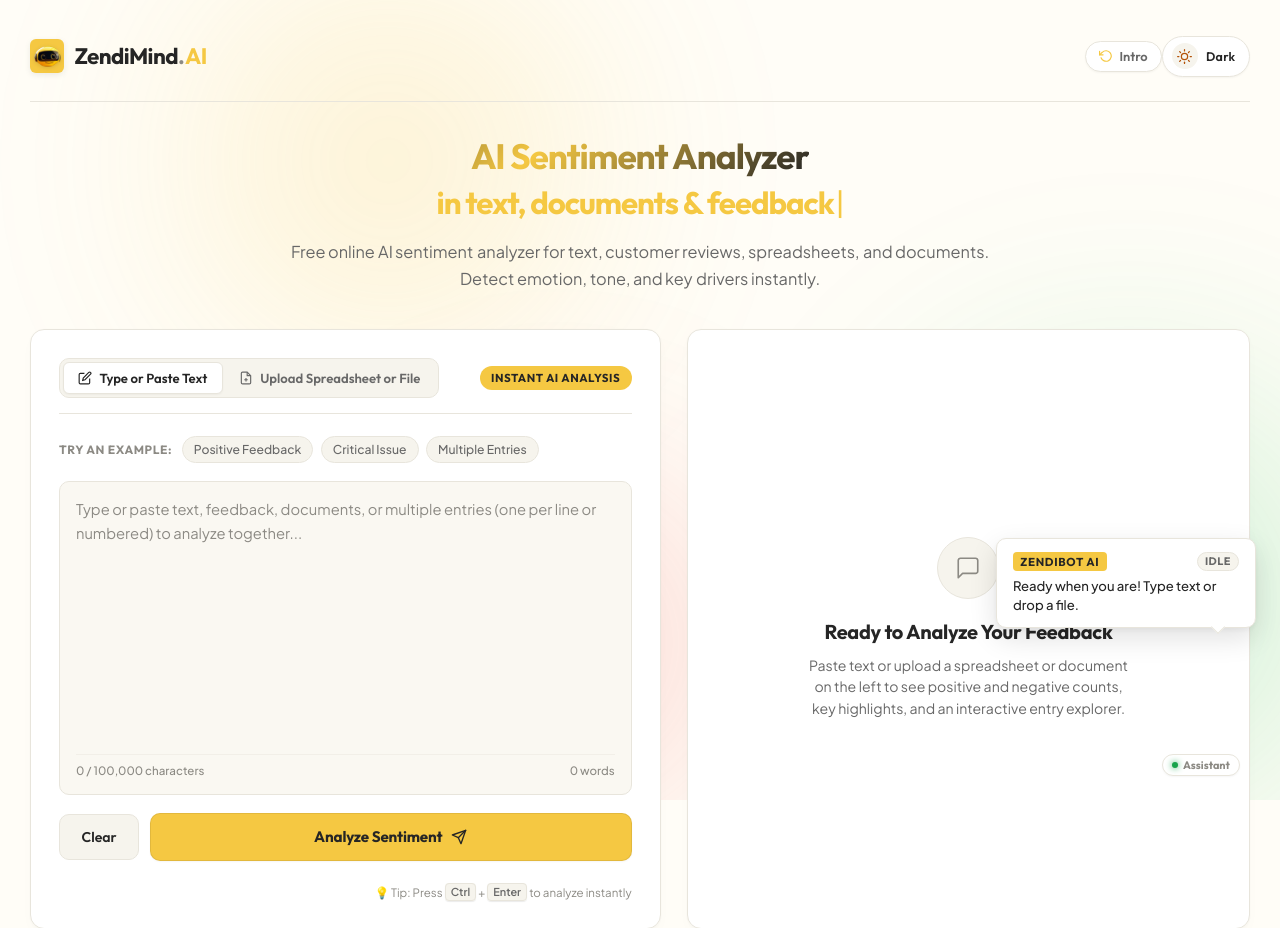
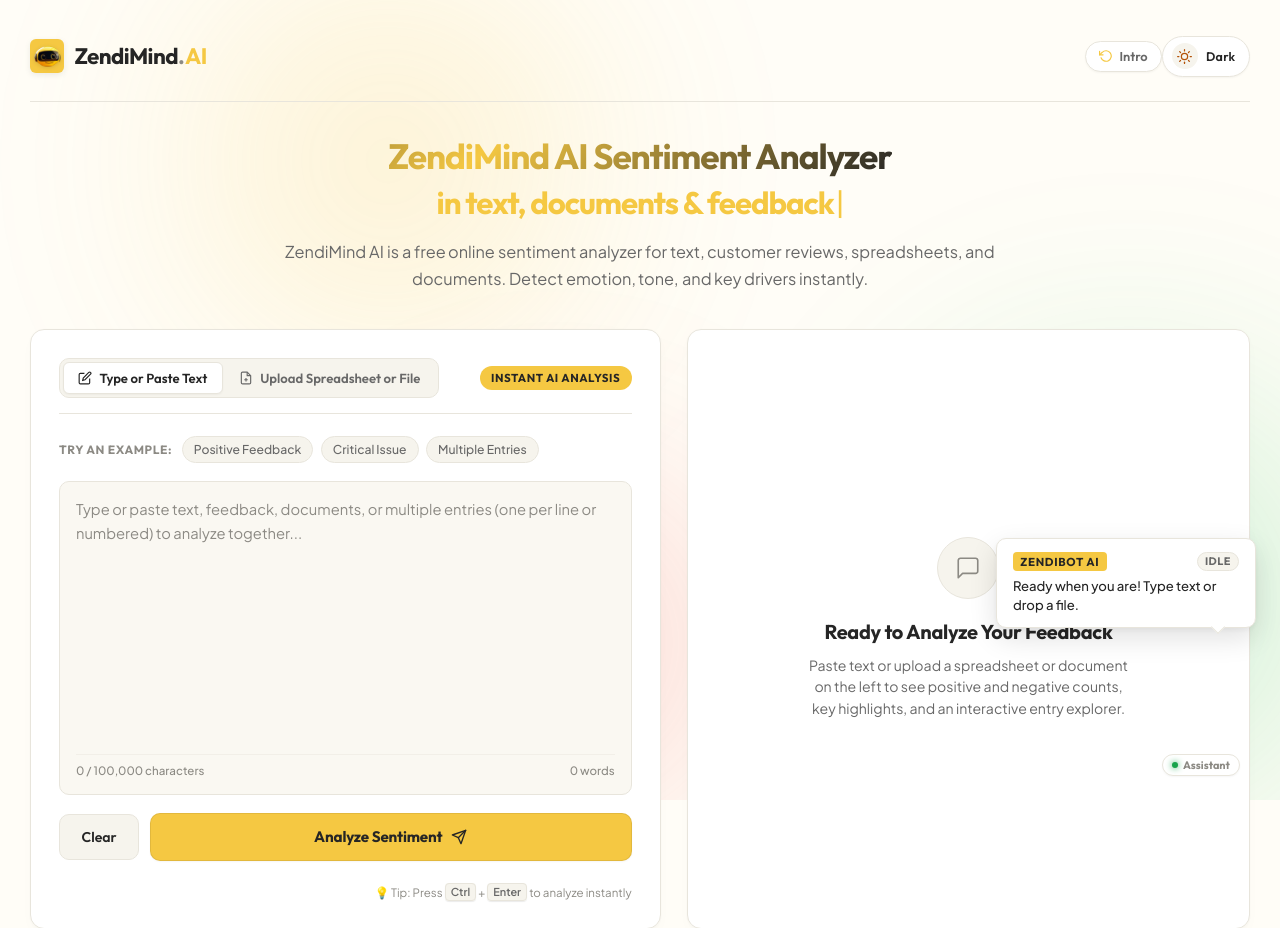
Before and after one commit to Fasee9831/SentiMind-AI, a Flask app: page / in a window 1280 px wide. Shown: the top 928 px of the page. Run offline with Flask 3, Linux system fonts and the light colour scheme; parts of the project's set-up code (start-up, migrations or seed data) failed here and were passed over.

Commit message:
Optimize exact match keywords for 'zendimind ai' in h1, subtitle, keywords, and Schema.org

```diff
--- a/templates/index.html
+++ b/templates/index.html
@@ -6,7 +6,7 @@
     <meta name="google-site-verification" content="I-tjxI4e4tfZHAsxLKF7GgRkcUsgfRpRkP6E92Jtdx4" />
     <meta name="robots" content="index, follow, max-image-preview:large, max-snippet:-1, max-video-preview:-1">
     <meta name="description" content="Real-time sentiment analysis and document intelligence platform. Analyze text, CSV, Excel, PDF, and Word documents.">
-    <meta name="keywords" content="sentiment analyzer, zendimind, free sentiment analyzer, ai sentiment analyzer, sentiment analysis online, sentiment analysis tool, text sentiment analyzer, customer feedback analysis, excel sentiment analysis, document sentiment analyzer">
+    <meta name="keywords" content="zendimind ai, zendimind, zendimind.ai, zendimind sentiment analyzer, sentiment analyzer, free sentiment analyzer, ai sentiment analyzer, sentiment analysis online, sentiment analysis tool, text sentiment analyzer, customer feedback analysis, excel sentiment analysis, document sentiment analyzer">
     <link rel="canonical" href="https://zendimind.vercel.app/">
 
     <!-- Open Graph / WhatsApp / Facebook -->
@@ -40,9 +40,9 @@
           "@type": "WebApplication",
           "@id": "https://zendimind.vercel.app/#webapp",
           "name": "ZendiMind AI Sentiment Analyzer",
-          "alternateName": ["ZendiMind", "Sentiment Analyzer", "Free Sentiment Analyzer Online", "AI Sentiment Analysis Tool"],
+          "alternateName": ["ZendiMind AI", "ZendiMind", "ZendiMind.ai", "ZendiMind Sentiment Analyzer", "Sentiment Analyzer", "Free Sentiment Analyzer Online"],
           "url": "https://zendimind.vercel.app/",
-          "description": "Free real-time AI Sentiment Analyzer for text, CSV, Excel spreadsheets, PDFs, and Word documents with emotion detection and actionable recommendations.",
+          "description": "ZendiMind AI is a free real-time AI Sentiment Analyzer for text, CSV, Excel spreadsheets, PDFs, and Word documents with emotion detection and actionable recommendations.",
           "applicationCategory": "BusinessApplication",
           "operatingSystem": "All",
           "browserRequirements": "Requires JavaScript. Requires HTML5.",
@@ -251,12 +251,12 @@
 
             <div class="header-content">
                 <h1 class="hero-title">
-                    <span class="reveal-text-ltr">AI Sentiment Analyzer</span>
+                    <span class="reveal-text-ltr">ZendiMind AI Sentiment Analyzer</span>
                     <span class="hero-typed-wrapper">
                         <span class="typed-phrase" id="typedPhrase">for text, documents & feedback</span><span class="typewriter-cursor" aria-hidden="true">|</span>
                     </span>
                 </h1>
-                <p class="subtitle reveal-subtitle" id="heroSubtitle" aria-label="Free online AI sentiment analyzer for text, customer reviews, spreadsheets, and documents. Detect emotion, tone, and key drivers instantly.">Free online AI sentiment analyzer for text, customer reviews, spreadsheets, and documents. Detect emotion, tone, and key drivers instantly.</p>
+                <p class="subtitle reveal-subtitle" id="heroSubtitle" aria-label="ZendiMind AI is a free online sentiment analyzer for text, customer reviews, spreadsheets, and documents. Detect emotion, tone, and key drivers instantly.">ZendiMind AI is a free online sentiment analyzer for text, customer reviews, spreadsheets, and documents. Detect emotion, tone, and key drivers instantly.</p>
             </div>
         </header>
 
```
